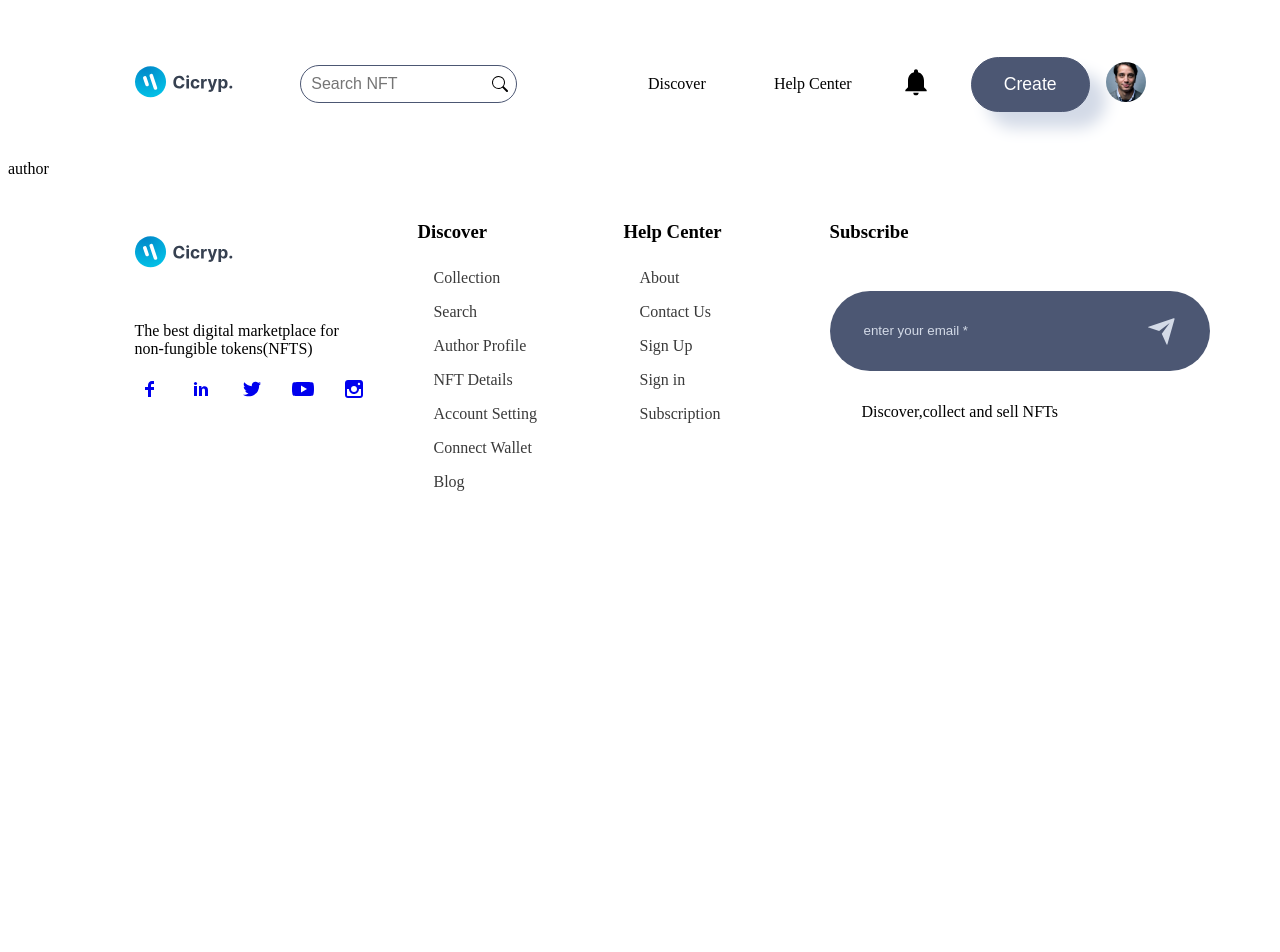
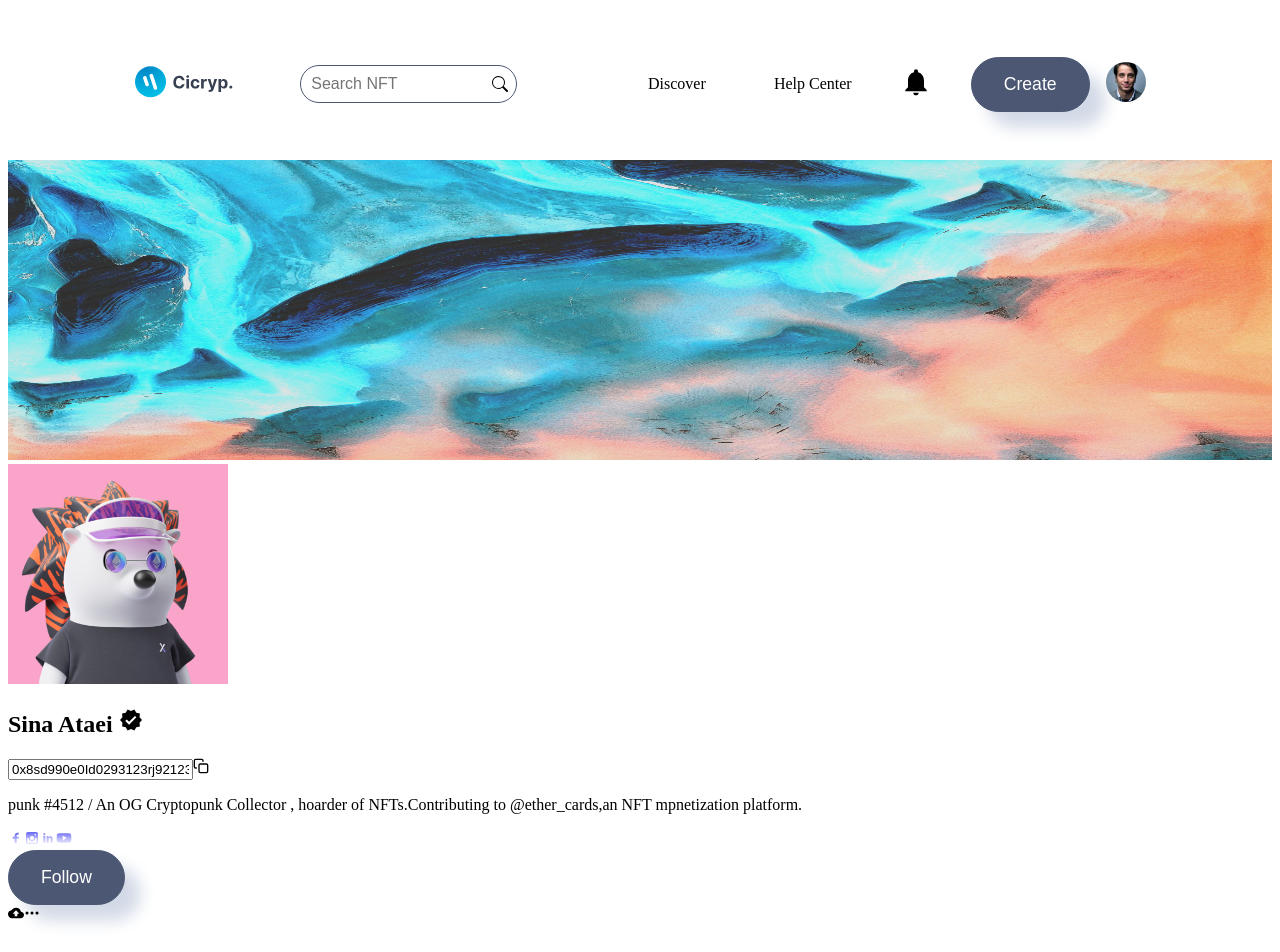
Before and after one commit to sinaata25/NFT-Market, a Next.js app: page /author in a window 1280 px wide. Shown: the top 952 px of the page. Before the commit the page ends 800 px from the top, so only its background shows below. Built offline with nearby package versions, Linux system fonts and the light colour scheme.

Commit message:
react author completed

```diff
--- a/authorPage/authorProfileCard/AuthorProfileCard.jsx
+++ b/authorPage/authorProfileCard/AuthorProfileCard.jsx
@@ -1,8 +1,131 @@
-import React from 'react'
+import React,{useState} from 'react'
+import Image from 'next/image'
+import { MdVerified,MdCloudUpload,MdOutlineReportProblem } from 'react-icons/md'
+import { FiCopy } from 'react-icons/fi'
+import { TiSocialFacebook,TiSocialLinkedin,TiSocialYoutube,TiSocialInstagram } from 'react-icons/ti'
+import { BsThreeDots } from 'react-icons/bs'
+//internal import
+import Style from "./AuthorProfileCard.module.css"
+import images from "../../img"
+import { Button } from '../../components/ComponentIndex'
 
 const AuthorProfileCard = () => {
+  const [share,setShare]=useState(false);
+  const [report,setReport]=useState(false);
+
+  const copyAddress= ()=>{
+    const copyText=document.getElementById("myInput")
+    copyText.select();
+    navigator.clipboard.writeText(copyText.value);
+  }
+  const openShare=()=>{
+    if(!share){
+      setShare(true);
+      setReport(false);
+    }else{
+      setShare(false);
+    }
+  }
+
+  const openReport=()=>{
+    if(!share){
+      setReport(true);
+      setShare(false);
+    }else{
+      setReport(false);
+    }
+  }
+
   return (
-    <div>AuthorProfileCard</div>
+    <div className={Style.AuthorProfileCard} >
+      <div className={Style.AuthorProfileCard_box}>
+        <div className={Style.AuthorProfileCard_box_img}>
+          <Image src={images.nft_image_1} className={Style.AuthorProfileCard_box_img_img} alt="NFT IMAGES" />
+        </div>
+        <div className={Style.AuthorProfileCard_box_info}>
+          <h2>
+            Sina Ataei{""}{" "}
+            <span>
+              <MdVerified/>
+            </span>{" "}
+          </h2>
+          <div className={Style.AuthorProfileCard_box_info_address}>
+            <input
+            type="text"
+            value="0x8sd990e0Id0293123rj92123ljsi92310D0"
+            id="myInput"
+            />
+            <FiCopy onClick={()=>copyAddress()} className={Style.AuthorProfileCard_box_info_address_icon}  />
+          </div>
+            <p>
+              punk #4512 / An OG Cryptopunk Collector , hoarder of NFTs.Contributing to @ether_cards,an NFT mpnetization platform.
+            </p>
+          <div className={Style.AuthorProfileCard_box_info_social}>
+            <a href="#">
+              <TiSocialFacebook/>
+            </a>
+            <a href="#">
+              <TiSocialInstagram/>
+            </a>
+            <a href="#">
+              <TiSocialLinkedin/>
+            </a>
+            <a href="#">
+              <TiSocialYoutube/>
+            </a>
+          </div>
+        </div>
+        <div className={Style.AuthorProfileCard_box_share}>
+          <Button btnName="Follow" handleClick={()=>{}} />
+          <MdCloudUpload  onClick={()=>openShare()} className={Style.AuthorProfileCard_box_share_icon} />
+          {
+            share && (
+              <div className={Style.AuthorProfileCard_box_share_upload}>
+                <p>
+                  <span>
+                    <TiSocialFacebook/>
+                  </span>{" "}
+                  {""}
+                  Facebook
+                </p>
+                <p>
+                  <span>
+                    <TiSocialInstagram/>
+                  </span>{" "}
+                  {""}
+                  Instagram
+                </p>
+                <p>
+                  <span>
+                    <TiSocialLinkedin/>
+                  </span>{" "}
+                  {""}
+                  LinkedIn
+                </p>
+                <p>
+                  <span>
+                    <TiSocialYoutube/>
+                  </span>{" "}
+                  {""}
+                  Youtube
+                </p>
+              </div>
+            )
+          }
+          <BsThreeDots  onClick={()=>openReport()} className={Style.AuthorProfileCard_box_share_icon} />
+          {report && (
+            <p className={Style.AuthorProfileCard_box_share_report} >
+              <span>
+                <MdOutlineReportProblem/>
+              </span>{" "}
+              {""}
+              Report abouse
+            </p>
+          )
+          }
+        </div>
+      </div>
+    </div>
   )
 }
 
--- a/authorPage/authorProfileCard/AuthorProfileCard.module.css
+++ b/authorPage/authorProfileCard/AuthorProfileCard.module.css
@@ -0,0 +1,4 @@
+.AuthorProfileCard_box_img_img{
+    width: 220px;
+    height: 220px;
+}
--- /dev/null
+++ b/authorPage/componentIndex.js
@@ -0,0 +1,4 @@
+import AuthorProfileCard from "./authorProfileCard/AuthorProfileCard"
+import AuthorTabs from "./authorTabs/AuthorTabs"
+
+export {AuthorProfileCard,AuthorTabs};
--- a/pages/author.js
+++ b/pages/author.js
@@ -1,11 +1,33 @@
 import React,{useState,useEffect} from 'react'
 import Style from "../styles/author.module.css"
-import {Banner,NftCardTwo} from "../collectionPage/collectionIndex"
-import { Brand } from '../components/ComponentIndex'
+import {Banners,NftCardTwo} from "../collectionPage/collectionIndex"
+import { Brand,Title } from '../components/ComponentIndex'
+import images from "../img"
+import { AuthorProfileCard,AuthorTabs } from '../authorPage/componentIndex'
+const author = () => {
 
-const author = () => {
+  const popularArray =[
+    images.user1,
+    images.user2,
+    images.user3,
+    images.user4,
+    images.user5,
+    images.user6,
+    images.user7,
+    images.user8,
+  ]
+  const [collectiables,setCollectiables]=useState(true);
+  const [created,setCreated]=useState(false);
+  const [like,setLike]=useState(false);
+  const [follower,setFollower]=useState(false);
+  const [following,setFollowing]=useState(false);
+
+
   return (
-    <div>author</div>
+    <div className={Style.banner}>
+        <Banners bannerImage={images.creatorbackground1} />
+        <AuthorProfileCard/>
+    </div>
   )
 }
 
```
